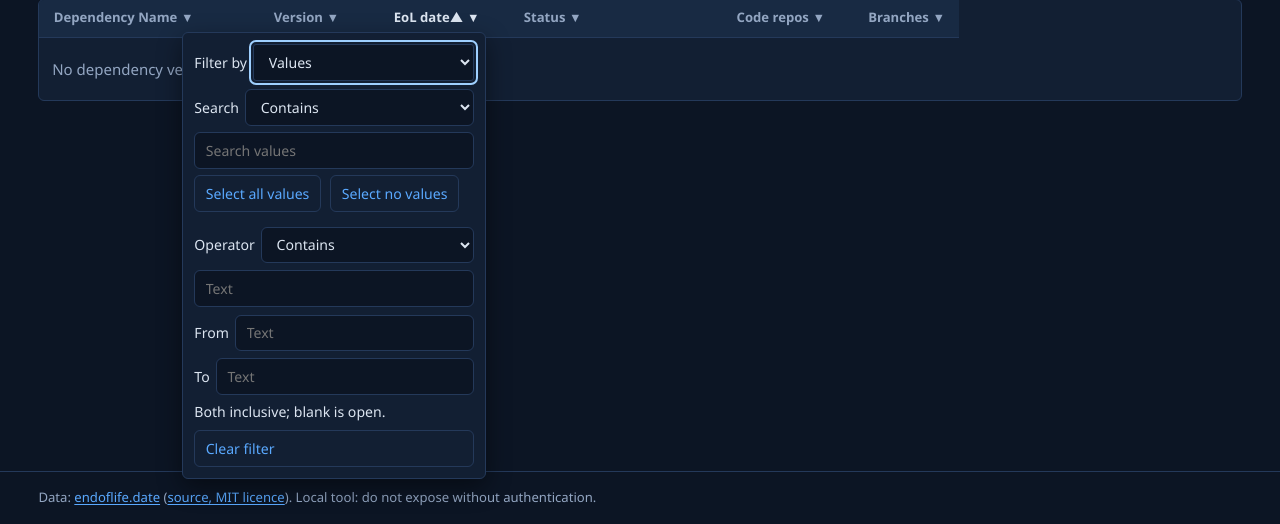
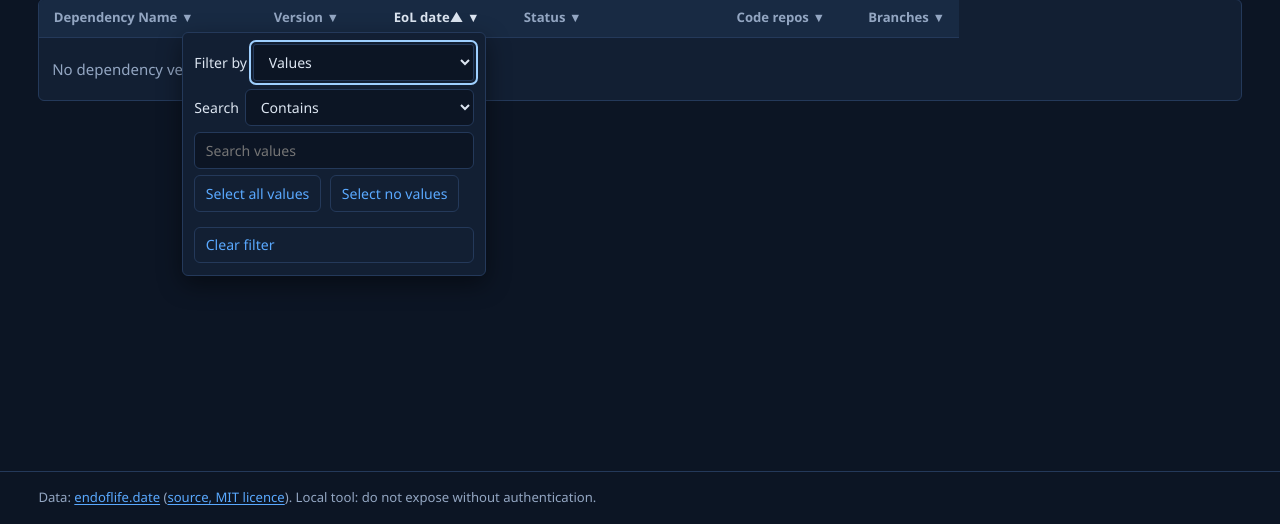
Before and after one commit to TheRealMarcusChiu/eol-ledger, a Spring Boot app: page / in a window 1280 px wide, after a click that opens the changed part. Shown: the part 276-800 px from the top of the page. Run offline with Spring Boot 4, Linux system fonts and the light colour scheme; some libraries are stand-ins or nearby versions.

Commit message:
fix: hide inactive filter-menu mode sections; keep header menus inside the viewport
The later '.filter-menu [data-mode] { display: flex }' overrode the equal-specificity
'.filter-menu [hidden]' rule, so every mode section stayed visible; only non-hidden
sections are flex now. place() flips the menu above its trigger when there is more
room there, clamps it into the viewport and caps its height (menuBox, Node-tested),
re-places on mode/search/error height changes, and keeps the menu's own scroll.

Co-Authored-By: Claude Opus 5.5 <noreply@anthropic.com>

```diff
--- a/src/main/resources/static/app.css
+++ b/src/main/resources/static/app.css
@@ -194,7 +194,7 @@ th[aria-sort] { color: var(--text); }
   color: var(--text); font-size: .88rem; font-weight: 400; white-space: normal; overflow-wrap: anywhere; text-align: left;
 }
 .filter-menu[hidden], .filter-menu [hidden] { display: none; }
-.filter-menu [data-mode] { display: flex; flex-direction: column; gap: .4rem; }
+.filter-menu [data-mode]:not([hidden]) { display: flex; flex-direction: column; gap: .4rem; }
 .filter-menu label { display: flex; align-items: center; gap: .4rem; }
 .filter-menu select, .filter-menu input:not([type="checkbox"]) { flex: 1; min-width: 0; width: 100%; }
 .filter-values { max-height: 14rem; overflow: auto; display: flex; flex-direction: column; gap: .2rem; }
--- a/src/main/resources/static/app.js
+++ b/src/main/resources/static/app.js
@@ -283,6 +283,19 @@ function clearedState(state, key) {
   return next;
 }
 
+/**
+ * Header menu box for a trigger at top..bottom in a viewport vh tall: below it, or above when below is short and above
+ * has more room; always inside the viewport, with the menu scrolling itself when taller than the room.
+ */
+function menuBox(top, bottom, height, vh) {
+  var below = vh - bottom - 12, above = top - 12;
+  var up = height > below && above > below;
+  var room = Math.min(vh - 16, Math.max(up ? above : below, Math.min(height, 120)));
+  var h = Math.min(height, room);
+  var y = up ? top - 4 - h : bottom + 4;
+  return { top: Math.max(8, Math.min(y, vh - 8 - h)), maxHeight: room };
+}
+
 /** Values selection after a checkbox change; selecting every distinct value means "no constraint" again. */
 function toggleValue(selected, all, value, on) {
   var next = (selected || all).filter(function (v) { return v !== value; });
@@ -341,6 +354,7 @@ function initFilters(table) {
     });
     count.textContent = n + ' of ' + trs.length + ' dependency versions'
       + (active.length ? '; filtered by ' + active.map(function (k) { return labels[k]; }).join(', ') : '');
+    place(); // a range error line can change the open menu's height
   }
 
   // Writes one column's state into its menu controls (after a clear, or on first build).
@@ -362,6 +376,7 @@ function initFilters(table) {
       box.parentNode.hidden = !textMatches(f.searchOp, box.parentNode.textContent.trim(), f.search);
     });
     m.sections.forEach(function (s) { s.hidden = s.getAttribute('data-mode') !== f.mode; });
+    place(); // a mode or search change alters the open menu's height
   }
 
   function control(tag, attr, k, label) {
@@ -392,9 +407,12 @@ function initFilters(table) {
   function place() {
     if (!openKey) return;
     var m = menus[openKey].root, r = openButtons[openKey].getBoundingClientRect();
-    var top = r.bottom + 4;
-    m.style.top = top + 'px';
-    m.style.maxHeight = Math.max(160, window.innerHeight - top - 8) + 'px';
+    var scrolled = m.scrollTop;
+    m.style.maxHeight = 'none'; // measure the content's own height for the current mode
+    var box = menuBox(r.top, r.bottom, m.offsetHeight, window.innerHeight);
+    m.style.top = box.top + 'px';
+    m.style.maxHeight = box.maxHeight + 'px';
+    m.scrollTop = scrolled;
     m.style.left = Math.max(8, Math.min(r.left, window.innerWidth - m.offsetWidth - 8)) + 'px';
   }
 
@@ -559,7 +577,9 @@ function initFilters(table) {
     if (e.key === 'Escape' && openKey) { e.preventDefault(); close(true); }
   });
   window.addEventListener('resize', place);
-  window.addEventListener('scroll', place, true);
+  window.addEventListener('scroll', function (e) {
+    if (openKey && !menus[openKey].root.contains(e.target)) place(); // the menu's own scrolling does not move it
+  }, true);
 
   clearAll.addEventListener('click', function () {
     // A legacy ?unused=true page holds rows the default omits: reload the default view (column prefs are stored, so they stay).
```
Also changed, not shown: 1 other file.
